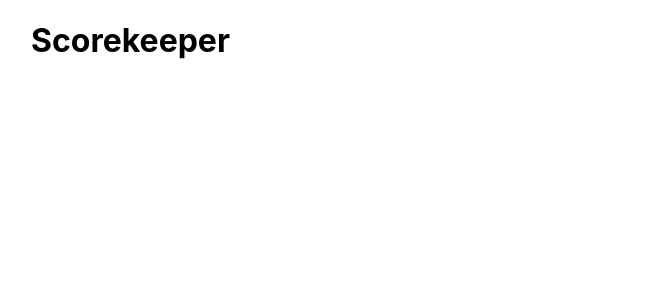
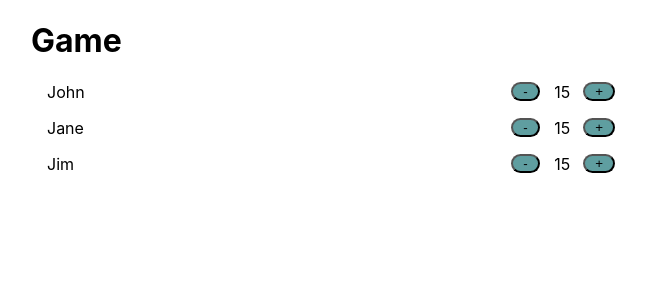
Before and after one commit to alicie232/scorekeeper, a React (Create React App) app: page / in a window 1280 px wide. Shown: the top 300 px of the page, without its empty margins (309-955 px from the left). Built offline with nearby package versions, Linux system fonts and the light colour scheme.

Commit message:
Add Player component

```diff
--- a/src/App.js
+++ b/src/App.js
@@ -1,5 +1,33 @@
+import Player from "./components/Player/Player.js";
+
+const players = [
+  {
+    name: "John",
+    score: 15,
+  },
+  {
+    name: "Jane",
+    score: 15,
+  },
+  {
+    name: "Jim",
+    score: 15,
+  },
+];
+
 function App() {
-  return <h1>Scorekeeper</h1>;
+  return (
+    <>
+      <heading>
+        <h1>Game</h1>
+      </heading>
+      <main>
+        {players.map((player) => (
+          <Player name={player.name} score={player.score} />
+        ))}
+      </main>
+    </>
+  );
 }
 
 export default App;
--- a/src/components/Player/Player.js
+++ b/src/components/Player/Player.js
@@ -1,14 +1,39 @@
+import styled from "styled-components";
+
 export default function Player({ name, score }) {
   return (
-    <section>
+    <PlayerWrapper>
       {name}
-      <button type="button" aria-label="Decrease score">
-        -
-      </button>
-      <span>{score}</span>
-      <button type="button" aria-label="Increase score">
-        +
-      </button>
-    </section>
+      <PlayerScore>
+        <Button type="button" aria-label="Decrease score">
+          -
+        </Button>
+        <span>{score}</span>
+        <Button type="button" aria-label="Increase score">
+          +
+        </Button>
+      </PlayerScore>
+    </PlayerWrapper>
   );
 }
+
+const Button = styled.button`
+  background-color: cadetblue;
+  border-radius: 10px;
+  padding: 0 10px;
+`;
+
+const PlayerScore = styled.div`
+  color: black;
+  display: grid;
+  gap: 5px;
+  grid-template-columns: repeat(3, 1fr);
+  place-items: center;
+`;
+
+const PlayerWrapper = styled.section`
+  display: flex;
+  align-items: center;
+  justify-content: space-between;
+  margin: 1rem;
+`;
```
